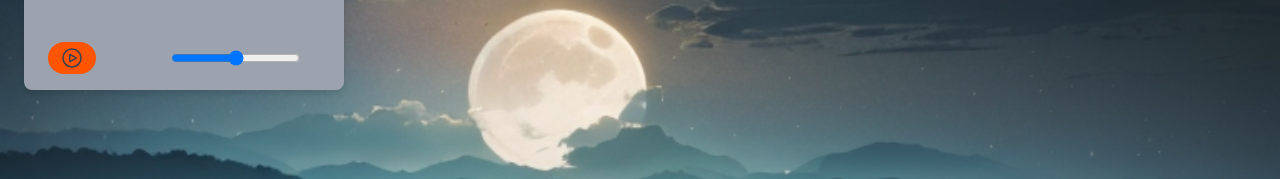
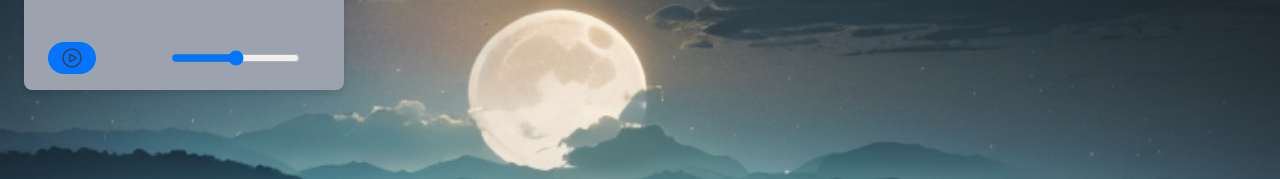
Before and after one commit to mitchiemt11/lekkermelodies, a React (Create React App) app: page / in a window 1280 px wide. Shown: the part 346-525 px from the top of the page. Built offline with nearby package versions, Linux system fonts and the light colour scheme.

Commit message:
Add pointer as cursor to play button

```diff
--- a/src/components/Cards.jsx
+++ b/src/components/Cards.jsx
@@ -8,8 +8,8 @@ const Cards = () => {
         <div className="font-bold text-xl mb-2">The Coldest Sunset</div>
       </div>
       <div className="px-6 pt-4 pb-2 flex items-center justify-between">
-        <span className="inline-block bg-[#f50] rounded-full px-3 py-1 text-sm font-semibold text-gray-700 mr-2 mb-2">
-          <PlayIcon className='text-white bg-white'  />
+        <span className="inline-block bg-[#0274ff] cursor-pointer rounded-full px-3 py-1 text-sm font-semibold text-gray-700 mr-2 mb-2">
+          <PlayIcon />
         </span>
         <span className="inline-block rounded-full px-3 py-1 text-sm font-semibold text-gray-700 mr-2 mb-2">
           <div className="flex items-center justify-center">
```
